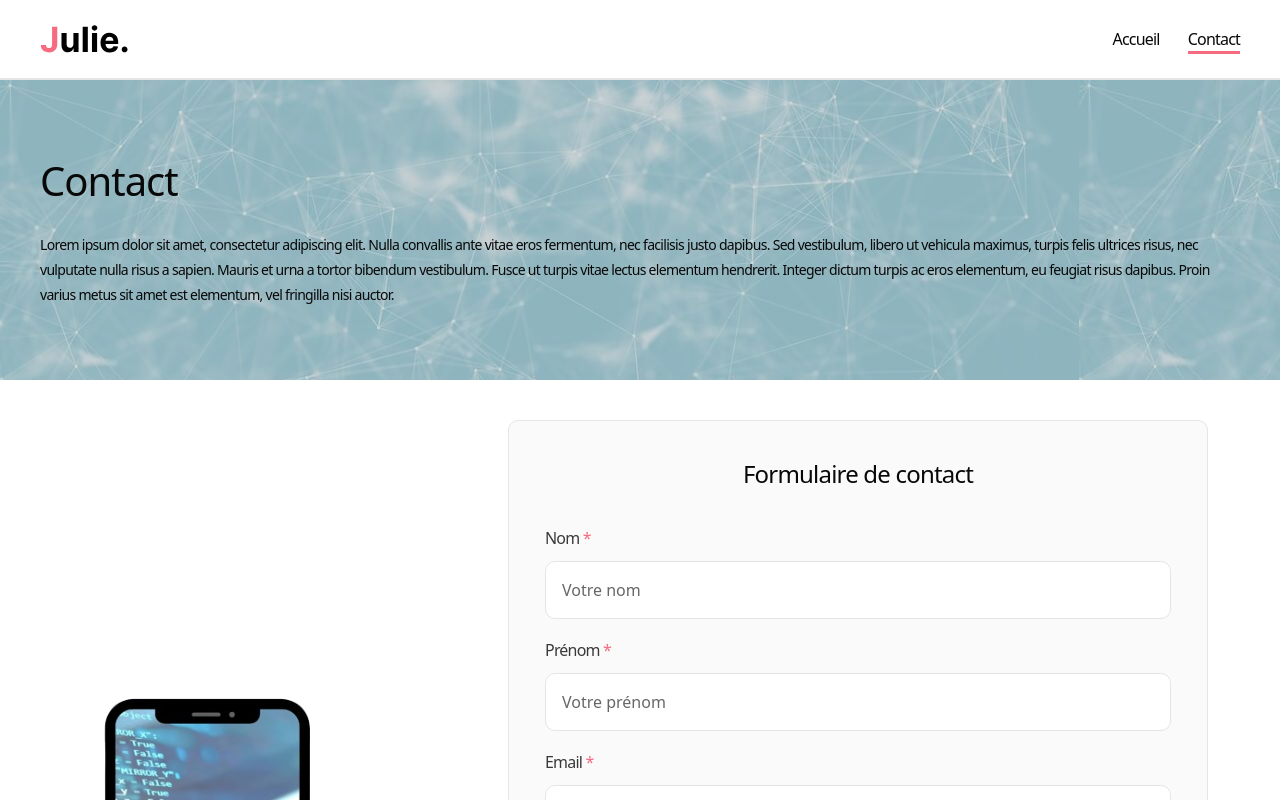
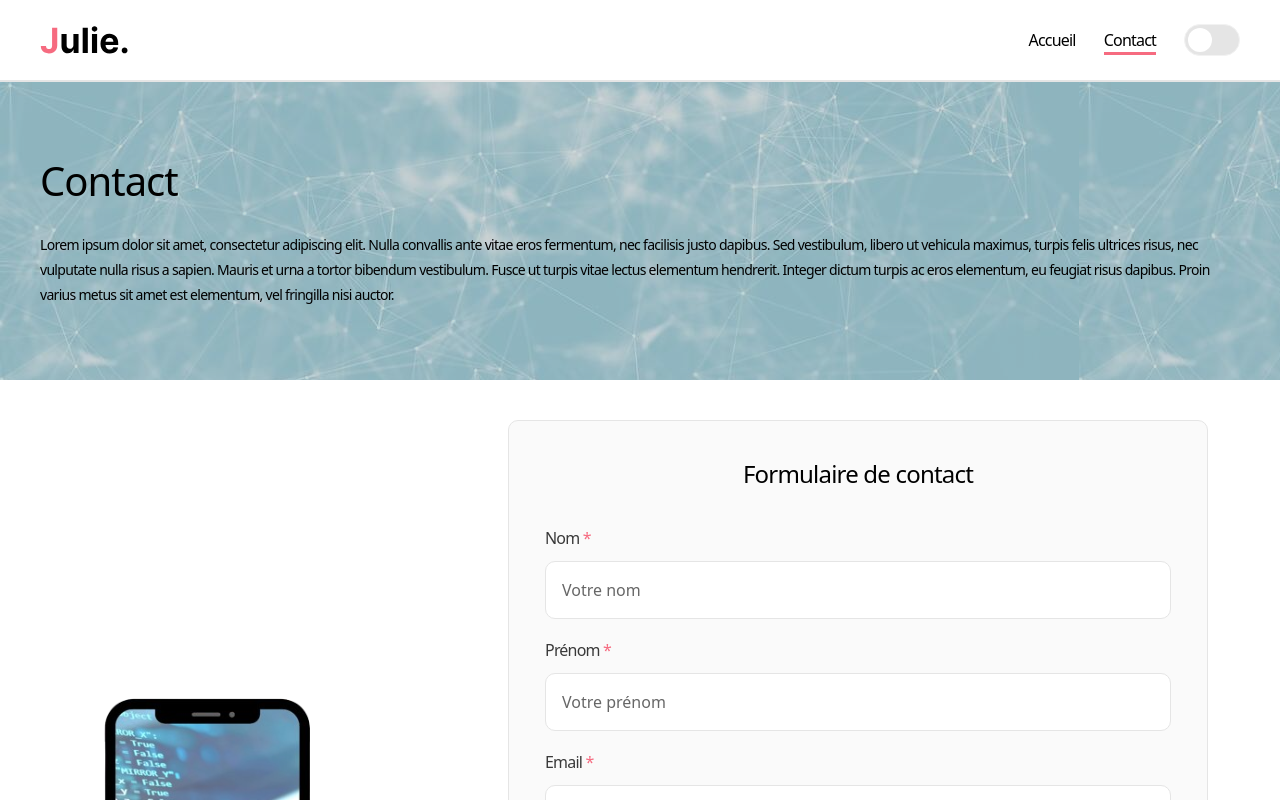
Before and after one commit to Julie-GARVI/Portfolio-Test, a Next.js app in the folder front-end/: page /contact in a window 1280 px wide. Shown: the top 800 px of the page. Built offline with nearby package versions, Linux system fonts and the light colour scheme.

Commit message:
create dark theme logique

```diff
--- /dev/null
+++ b/front-end/src/context/darkModeContext.tsx
@@ -0,0 +1,32 @@
+import { ThemeContextType } from "@/types/theme";
+
+import {ReactNode, createContext, useCallback, useContext, useState,} from "react";
+
+  interface Props {
+    children: ReactNode;
+  }
+
+  export const ThemeContext = createContext<ThemeContextType>({
+    theme: false,
+    toggleTheme: () => {},
+  });
+
+  const ThemeContextProvider = ({ children }: Props) => {
+
+    const [theme, setTheme] = useState(false);
+
+    const toggleTheme = useCallback(() => {
+      setTheme((prev) => !prev);
+      document.body.classList.toggle("dark");
+    }, [theme]);
+    const value = {
+      theme,
+      toggleTheme,
+    };
+    return (
+      <ThemeContext.Provider value={value}>{children}</ThemeContext.Provider>
+    );
+  };
+  export default ThemeContextProvider;
+
+  export const useTheme = () => useContext(ThemeContext);
--- a/front-end/src/pages/_app.tsx
+++ b/front-end/src/pages/_app.tsx
@@ -1,18 +1,26 @@
-import "@/styles/globals.css";
+//NEXT
 import type { AppProps } from "next/app";
 
+//CSS
+import "@/styles/globals.css";
+
+//CONTEXT
+import ThemeContextProvider from "@/context/darkModeContext";
+
+//Toast
 import { Flip, ToastContainer } from 'react-toastify';
 import 'react-toastify/dist/ReactToastify.css';
 
 export default function App({ Component, pageProps }: AppProps) {
+
   return (
-    <>
-      <ToastContainer
-          position="top-center"
-          autoClose={2000}
-          transition={Flip}
-        />
+    <ThemeContextProvider>
+        <ToastContainer
+            position="top-center"
+            autoClose={2000}
+            transition={Flip}
+          />
         <Component {...pageProps} />
-    </>
+    </ThemeContextProvider>
   );
 }
--- a/front-end/src/styles/globals.css
+++ b/front-end/src/styles/globals.css
@@ -26,3 +26,17 @@
 box-shadow: 0 0 0px 1000px #e5e5e5 inset;
 transition: background-color 5000s ease-in-out 0s;
 }
+
+/* Styles pour le mode sombre */
+[data-theme='dark'] body {
+    background-color: #1a1a1a; /* couleur de fond sombre */
+    color: #ffffff; /* couleur de texte sombre */
+  }
+
+  /* Autres styles en fonction de l'attribut data-theme */
+  [data-theme='dark'] .bg-primary-dark {
+    background-color: #333333; /* couleur de fond pour le mode sombre */
+  }
+  [data-theme='dark'] .text-primary-light {
+    color: #f66b80; /* couleur de texte pour le mode sombre */
+  }
--- /dev/null
+++ b/front-end/src/types/theme.tsx
@@ -0,0 +1,5 @@
+export interface ThemeContextType {
+    theme: boolean;
+    toggleTheme: () => void;
+
+  }
--- a/front-end/src/ui/components/navigation/navigation.tsx
+++ b/front-end/src/ui/components/navigation/navigation.tsx
@@ -8,33 +8,34 @@
 //DESIGN SYSTEM
 import { Logo } from "@/ui/design-system/logo/logo"
 import { Typography } from "@/ui/design-system/typographie/typography"
+import { CheckboxToggle } from "@/ui/design-system/button/checkbox"
 
 interface Props{}
 
 export const Navigation = ({}: Props) => {
-
-    let animateBorder: string = "absolute left-0 bottom-0 w-0 h-[2px] bg-primary-light transition-all duration-300 ease-in-out group-hover:w-full group-active:w-full"
+    const animateBorder = "absolute left-0 bottom-0 w-0 h-[2px] bg-primary-light transition-all duration-300 ease-in-out group-hover:w-full group-active:w-full";
 
     return (
-        <nav className="w-full fixed top-0 left-0 bg-white border-b-2 border-gray-300 z-[100]">
+      <nav className="w-full fixed top-0 left-0 bg-white border-b-2 border-gray-300 z-[100] dark:bg-primary-dark">
         <Container className="flex items-center justify-between py-6 gap-10">
           <div className="flex items-center gap-2.5">
             <Logo />
           </div>
           <div className="flex items-center gap-7">
             <Typography variant="caption" component="ul" className="relative flex flex-row items-center w-full gap-7">
-                        <li className="relative group hover:text-primary-light animate">
+              <li className="relative group hover:text-primary-light dark:hover:text-primary-dark animate">
                 <ActiveLink href="/">
                   Accueil
                 </ActiveLink>
                 <span className={animateBorder} />
               </li>
-                        <li className="relative group hover:text-primary-light animate">
+              <li className="relative group hover:text-primary-light dark:hover:text-primary-dark animate">
                 <ActiveLink href="/contact">
                   Contact
                 </ActiveLink>
                 <span className={animateBorder} />
               </li>
+              <CheckboxToggle />
             </Typography>
           </div>
         </Container>
--- a/front-end/src/ui/design-system/button/checkbox.tsx
+++ b/front-end/src/ui/design-system/button/checkbox.tsx
@@ -1,12 +1,38 @@
 import clsx from "clsx";
-import { useToggle } from "@/hooks/use-toggle";
+import { useTheme } from "@/context/darkModeContext";
 
-export const CheckboxToggle = () => {
+interface Props {
+    type?: string;
+    className?: string;
+}
+
+export const CheckboxToggle = ({
+    type = "checkbox",
+    className,
+  }: Props) => {
+    const { theme, toggleTheme } = useTheme();
+
     return (
-        <label className="relative inline-block w-14 h-8 cursor-pointer">
-            <input type="checkbox" className="opacity-0 w-0 h-0 peer" />
-            <span className="absolute inset-0 bg-gray-700 border border-gray-500 rounded-full peer-checked:bg-white transition-colors duration-500 ease-in-out peer-checked:bg-blue-500"></span>
-            <span className="absolute top-1/2 left-1 w-6 h-6 bg-white rounded-full transform -translate-y-1/2 transition-all duration-200 ease-in-out peer-checked:translate-x-6 peer-checked:bg-gray-700"></span>
-        </label>
+      <label htmlFor="check" className={clsx("relative inline-block w-14 h-8 cursor-pointer", className)}>
+        <input
+          type="checkbox"
+          className="opacity-0 w-0 h-0 peer"
+          onChange={toggleTheme}
+          checked={theme} // Assurez-vous que la valeur 'theme' est utilisée ici
+          id="check"
+        />
+        <span
+          className={clsx(
+            "absolute inset-0 rounded-full border transition-colors duration-500 ease-in-out",
+            theme ? "bg-gray-700 border-gray-500" : "bg-gray-300 border-gray-200"
+          )}
+        ></span>
+        <span
+          className={clsx(
+            "absolute top-1/2 left-1 w-6 h-6 rounded-full bg-white transform -translate-y-1/2 transition-all duration-200 ease-in-out",
+            theme ? "translate-x-6 bg-gray-700" : "bg-white"
+          )}
+        ></span>
+      </label>
     );
-};
+  };
--- a/front-end/tailwind.config.js
+++ b/front-end/tailwind.config.js
@@ -1,12 +1,13 @@
+// tailwind.config.js
 /** @type {import('tailwindcss').Config} */
 module.exports = {
   content: [
     "./src/**/*.{js,ts,jsx,tsx,mdx}",
   ],
+  darkMode: 'class', // Utilisation de la classe pour le mode sombre
   theme: {
+    extend: {
       colors: {
-      white: "#fff",
-      black: "#080808",
         primary: {
           light: "#f66b80",
           300: "rgba(246, 107, 128, 0.8)",
@@ -33,68 +34,35 @@
           danger: "#FF4E4E",
           success: "#90DA1",
           warning: "#FEB72F",
-      }
         },
-
+        darkMode: '#393939',
+      },
       fontWeight: {
         semiBold: '600',
         medium: '500',
         regular: '400',
       },
-
       fontSize: {
-      '6xl': ['60px', {
-        lineHeight: '60px',
-        letterSpacing: '-1.5px',
-      }],
-      '5xl': ['40px', {
-        lineHeight: '54px',
-        letterSpacing: '-1px',
-      }],
-      '4xl': ['28px', {
-        lineHeight: '44px',
-        letterSpacing: '-1.2px',
-      }],
-      '3xl': ['24px', {
-        lineHeight: '34px',
-        letterSpacing: '-0.8px',
-      }],
-      '2xl': ['24px', {
-        lineHeight: '30px',
-        letterSpacing: '-1px',
-      }],
-      'xl': ['18px', {
-        lineHeight: '30px',
-        letterSpacing: '-1px',
-      }],
-      'lg': ['16px', {
-        lineHeight: '30px',
-        letterSpacing: '-0.8px',
-      }],
-      'base': ['14px', {
-        lineHeight: '25px',
-        letterSpacing: '-0.7px',
-      }],
-      'sm': ['12px', {
-        lineHeight: '18px',
-        letterSpacing: '-0.6px',
-      }],
+        '6xl': ['60px', { lineHeight: '60px', letterSpacing: '-1.5px' }],
+        '5xl': ['40px', { lineHeight: '54px', letterSpacing: '-1px' }],
+        '4xl': ['28px', { lineHeight: '44px', letterSpacing: '-1.2px' }],
+        '3xl': ['24px', { lineHeight: '34px', letterSpacing: '-0.8px' }],
+        '2xl': ['24px', { lineHeight: '30px', letterSpacing: '-1px' }],
+        'xl': ['18px', { lineHeight: '30px', letterSpacing: '-1px' }],
+        'lg': ['16px', { lineHeight: '30px', letterSpacing: '-0.8px' }],
+        'base': ['14px', { lineHeight: '25px', letterSpacing: '-0.7px' }],
+        'sm': ['12px', { lineHeight: '18px', letterSpacing: '-0.6px' }],
       },
-
       borderRadius: {
         DEFAULT: '10px',
-      full: "9999px"
+        full: "9999px",
       },
-
       boxShadow: {
-      DEFAULT: 'rgba(0, 0, 0, 0.15) 0px 2px 8px;',
+        DEFAULT: 'rgba(0, 0, 0, 0.15) 0px 2px 8px',
       },
-
       transitionProperty: {
         'height': 'height',
       },
-    extend: {
-      // Ajoutez des propriétés étendues ici si nécessaire
     },
   },
   plugins: [
@@ -106,7 +74,7 @@
         '.text-shadow-none': {
           textShadow: 'none',
         },
-      },);
+      });
     },
   ],
 }
```
Lines whose indentation alone changed are shown as unchanged.
